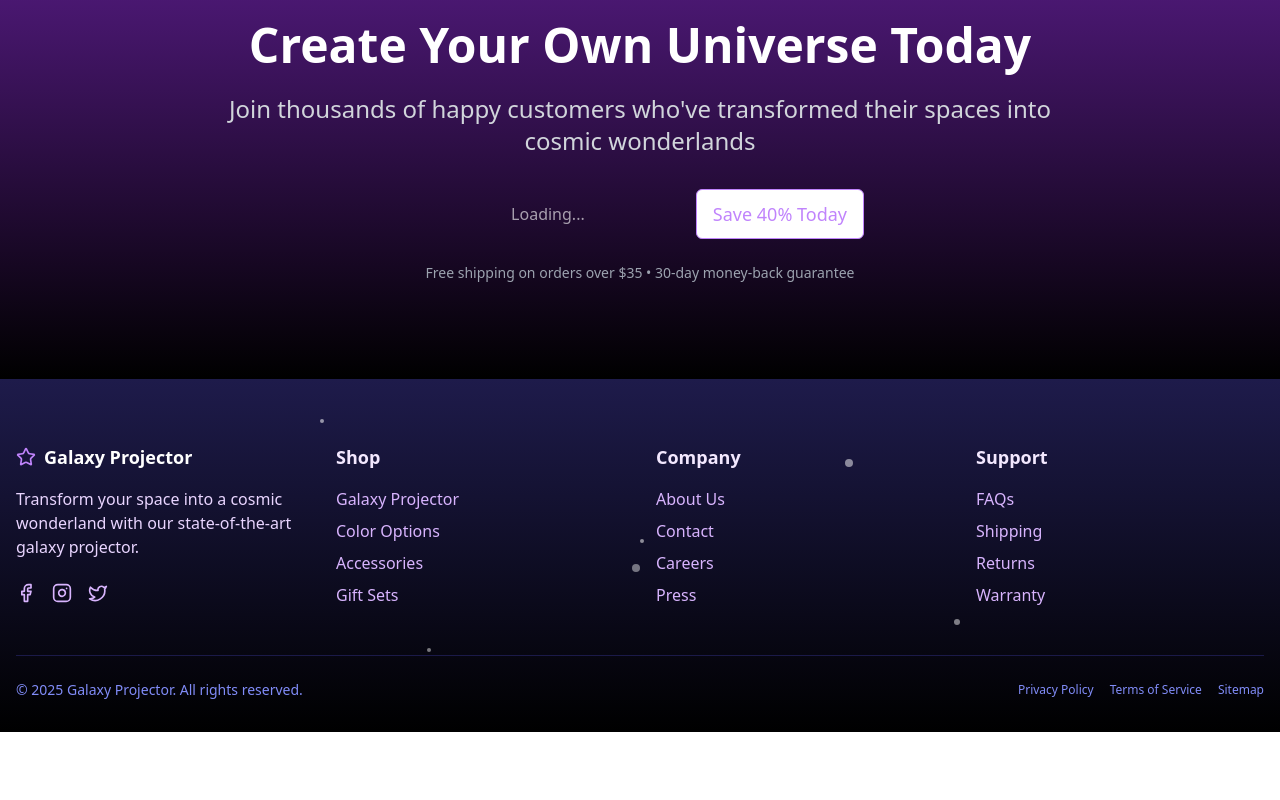
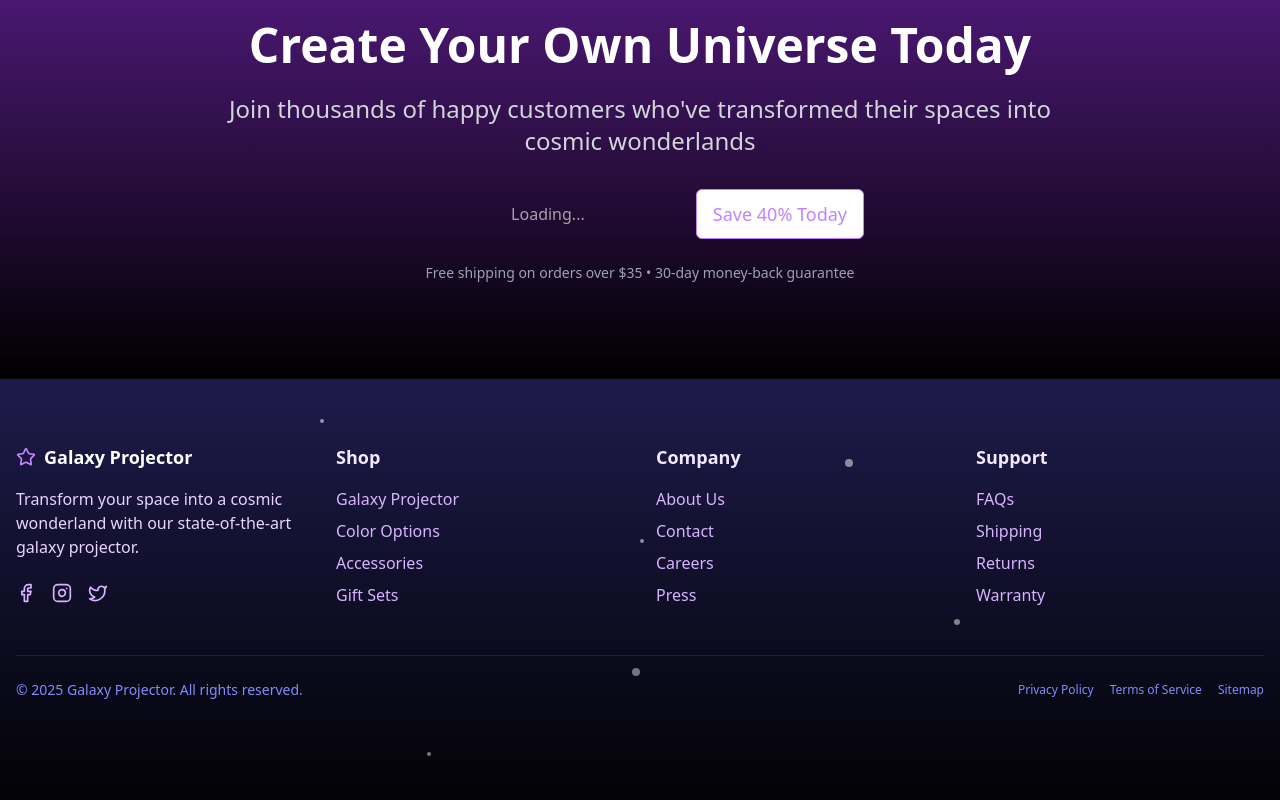
Before and after one commit to Bishal-35/shopify-launchpage, a React (Vite) app: page / in a window 1280 px wide. Shown: the part 4654-5454 px from the top of the page. Before the commit the page ends 5386 px from the top, so only its background shows below. Built offline with nearby package versions, Linux system fonts and the light colour scheme.

Commit message:
Fix: Footer hidden under StickyCTA
Fixes the footer being hidden behind the StickyCTA component.

```diff
--- a/src/components/Footer.tsx
+++ b/src/components/Footer.tsx
@@ -5,7 +5,7 @@ import { Separator } from "@/components/ui/separator";
 
 const Footer = () => {
   return (
-    <footer className="bg-gradient-to-b from-indigo-950 to-black text-white pt-16 pb-8 relative">
+    <footer className="bg-gradient-to-b from-indigo-950 to-black text-white pt-16 pb-24 relative">
       {/* Star decorations */}
       <div className="absolute inset-0 overflow-hidden pointer-events-none">
         <div className="absolute top-10 left-1/4 w-1 h-1 bg-white rounded-full opacity-70 animate-pulse"></div>
@@ -76,7 +76,7 @@ const Footer = () => {
 
         <Separator className="bg-indigo-900/50 my-6" />
 
-        <div className="flex flex-col md:flex-row justify-between items-center">
+        <div className="flex flex-col md:flex-row justify-between items-center pb-20 md:pb-10">
           <p className="text-indigo-400 text-sm">
             &copy; {new Date().getFullYear()} Galaxy Projector. All rights reserved.
           </p>
--- a/src/components/StickyCTA.tsx
+++ b/src/components/StickyCTA.tsx
@@ -18,7 +18,7 @@ const StickyCTA = () => {
   if (!isVisible) return null;
 
   return (
-    <div className="fixed bottom-0 left-0 right-0 bg-black/90 backdrop-blur-md border-t border-purple-500/20 z-40 transform transition-all duration-300 shadow-lg py-2">
+    <div className="fixed bottom-0 left-0 right-0 bg-black/90 backdrop-blur-md border-t border-purple-500/20 z-50 transform transition-all duration-300 shadow-lg py-2">
       <div className="container mx-auto px-4 py-2 flex items-center justify-between">
         <div className="hidden md:block">
           <p className="font-medium text-white">Astronaut Galaxy Projector</p>
```
